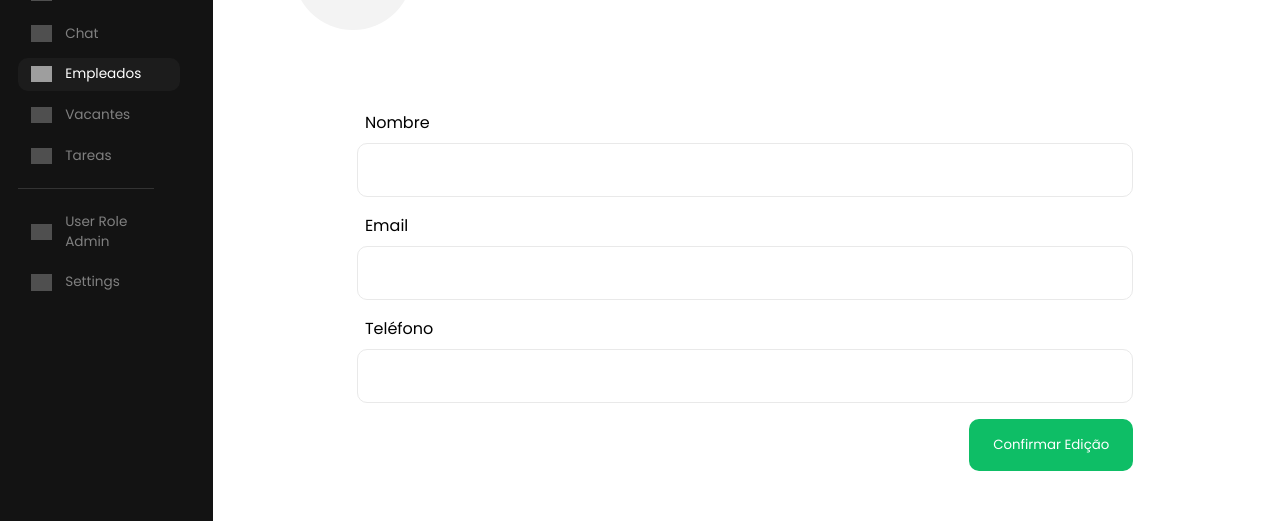
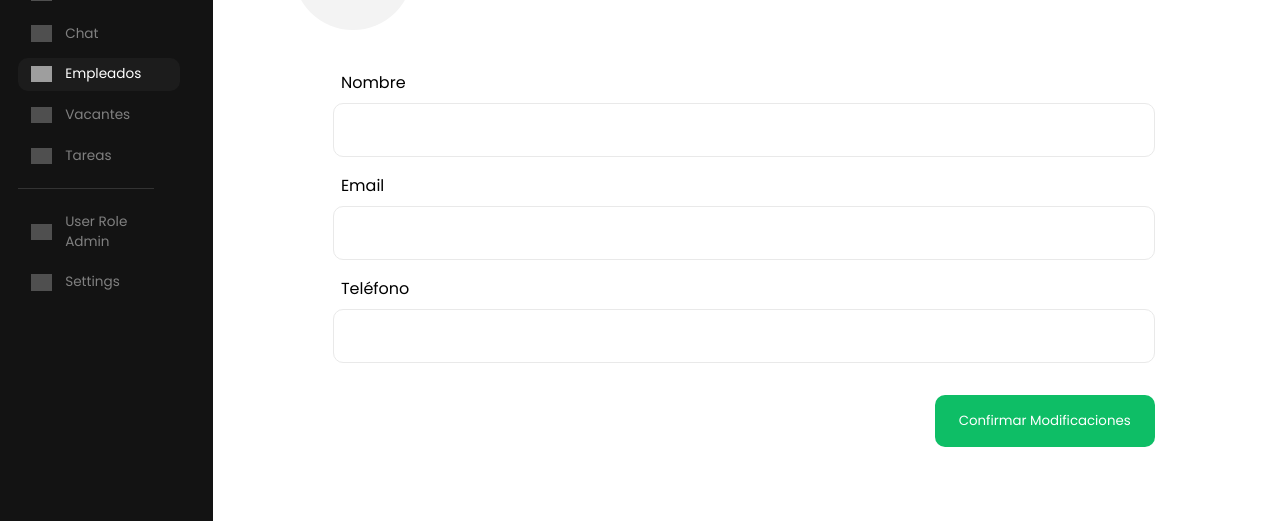
Before and after one commit to jojrms/brive-soluciones-crud, a React (Create React App) app: page /editUser/1 in a window 1280 px wide. Shown: the part 210-731 px from the top of the page. Built offline with nearby package versions, Linux system fonts and the light colour scheme; no server answers; grey boxes are pictures that could not be loaded.

Commit message:
⏳ ARREGLO Arreglando la estilización de la página de modificación del usuario

```diff
--- a/src/components/Dashboard/elements/Center/Edit User/EditUser.js
+++ b/src/components/Dashboard/elements/Center/Edit User/EditUser.js
@@ -76,7 +76,7 @@ export default function EditUser(){
                             <label>Teléfono</label>
                             <input type='text' placeholder={dataUser.phone} onChange={(e) => setDataUser({...dataUser, phone: e.target.value})}/>
 
-                            <button id='btnEditUser1' onClick={editUser}>Confirmar Edição</button>
+                            <button id='btnEditUser1' onClick={editUser}>Confirmar Modificaciones</button>
                         </aside>
 
                     </span>
--- a/src/components/Dashboard/elements/Center/Edit User/EditUser.scss
+++ b/src/components/Dashboard/elements/Center/Edit User/EditUser.scss
@@ -2,7 +2,8 @@
 
     .asideAbsolute{
         height: -webkit-fill-available;
-        display: flex;
+        display: grid;
+        grid-template-columns: min-content auto;
         padding: 0;
         background-color: white;
 
@@ -33,8 +34,8 @@
                 border-radius: 30px;
 
                 aside{
-                    width: 90%;
-                    padding-inline-start: 3vh;
+                    width: 95%;
+                    padding: 0;
                     background-color: transparent;
 
                     label{
@@ -53,7 +54,7 @@
                         width: fit-content;
                         background-color: #0ebe66;
                         color: white;
-                        margin: auto 0vh 2vh auto;
+                        margin: 2vh 0vh 2vh auto;
                         align-items: center;
                         display: flex;
                         padding: 2vh 3vh;
```
